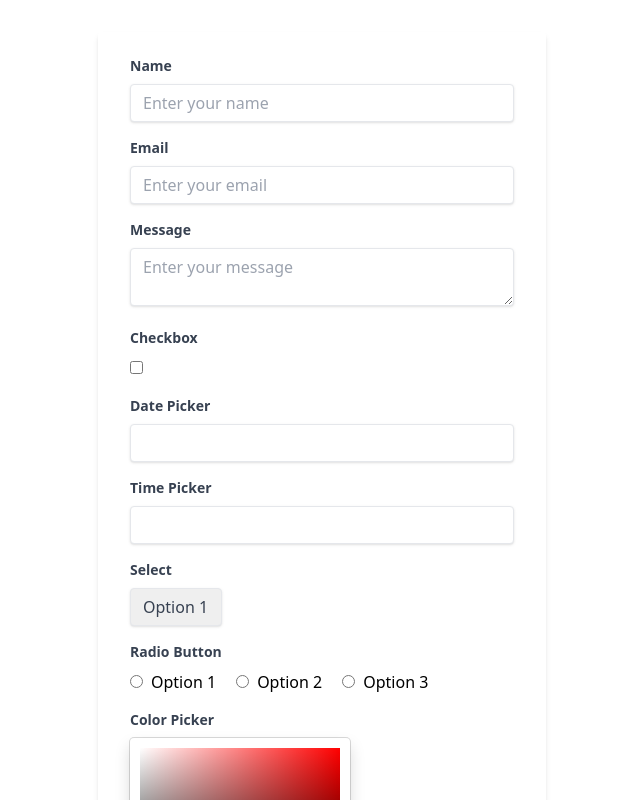
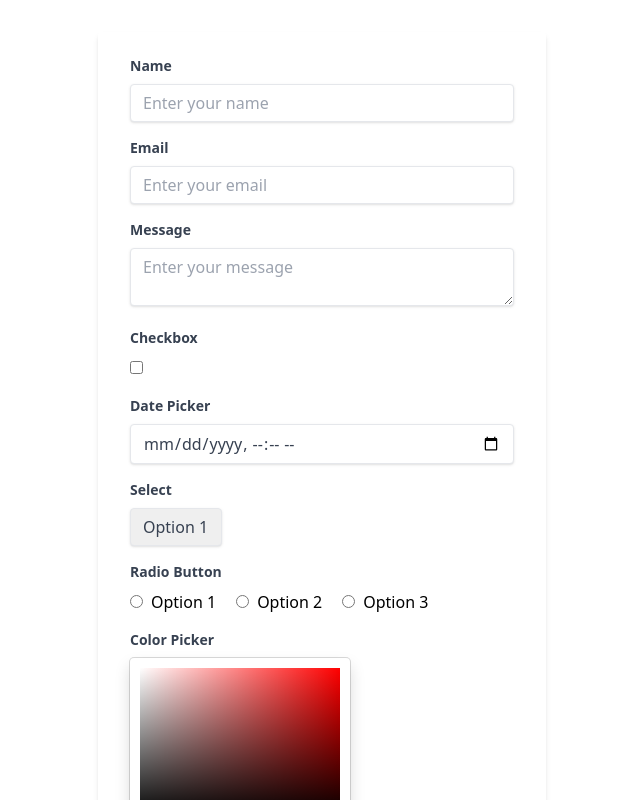
Before and after one commit to iamWeiYing/project_linh_tinh_vcl, a React (Create React App) app: page / in a window 1280 px wide. Shown: the top 800 px of the page, without its empty margins (318-958 px from the left). Built offline with nearby package versions, Linux system fonts and the light colour scheme.

Commit message:
Update App.js

```diff
--- a/src/App.js
+++ b/src/App.js
@@ -9,7 +9,6 @@ const App = () => {
     message: "",
     checkbox: false,
     selectedDate: "",
-    selectedTime: "",
     color: "#000000",
     file: null,
   });
@@ -122,28 +121,13 @@ const App = () => {
           <input
             className="shadow appearance-none border rounded w-full py-2 px-3 text-gray-700 leading-tight focus:outline-none focus:shadow-outline"
             id="datepicker"
-            type="datepicker-local"
+            type="datetime-local"
             name="selectedDate"
             value={formData.selectedDate}
             onChange={handleChange}
           />
         </div>
-        <div className="mb-4">
-          <label
-            className="block text-gray-700 text-sm font-bold mb-2"
-            htmlFor="datepicker"
-          >
-            Time Picker
-          </label>
-          <input
-            className="shadow appearance-none border rounded w-full py-2 px-3 text-gray-700 leading-tight focus:outline-none focus:shadow-outline"
-            id="timepicker"
-            type="timepicker-local"
-            name="selectedTime"
-            value={formData.selectedTime}
-            onChange={handleChange}
-          />
-        </div>
+
         <div className="mb-4">
           <label
             className="block text-gray-700 text-sm font-bold mb-2"
```
